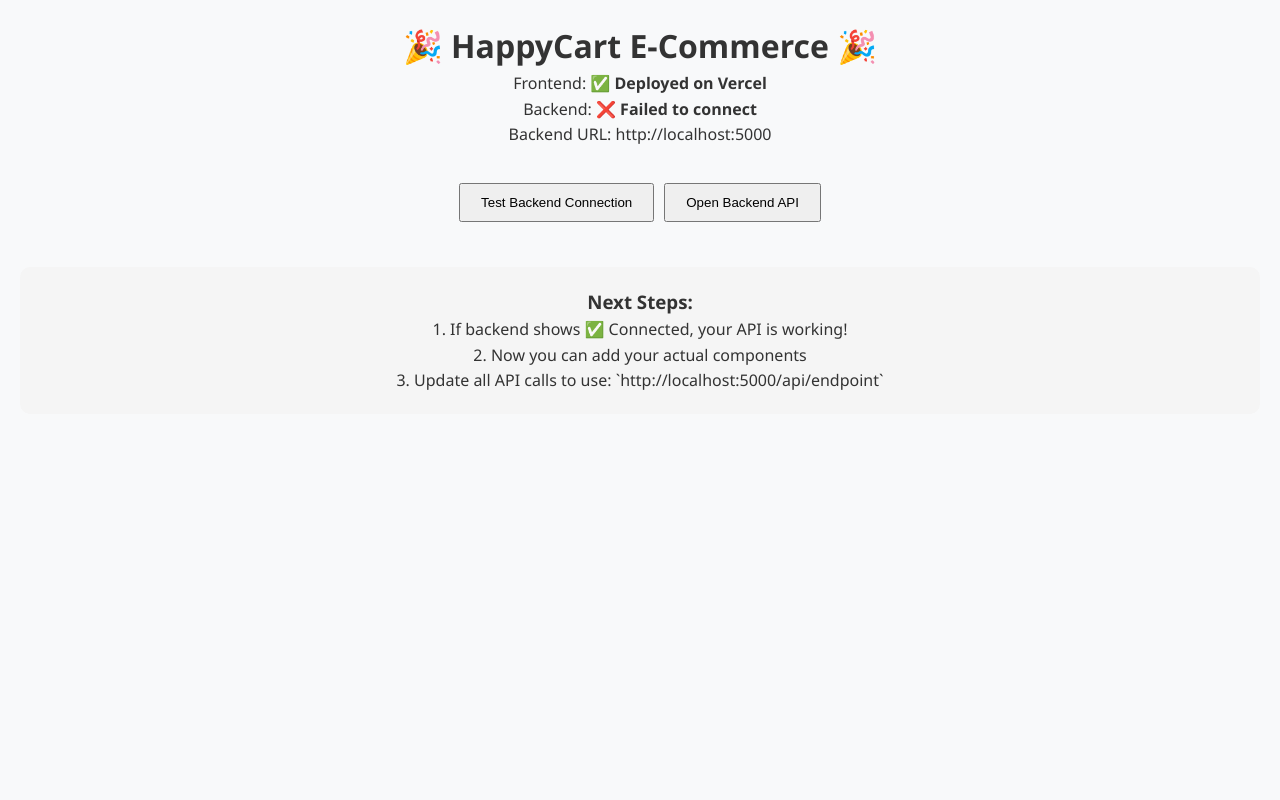
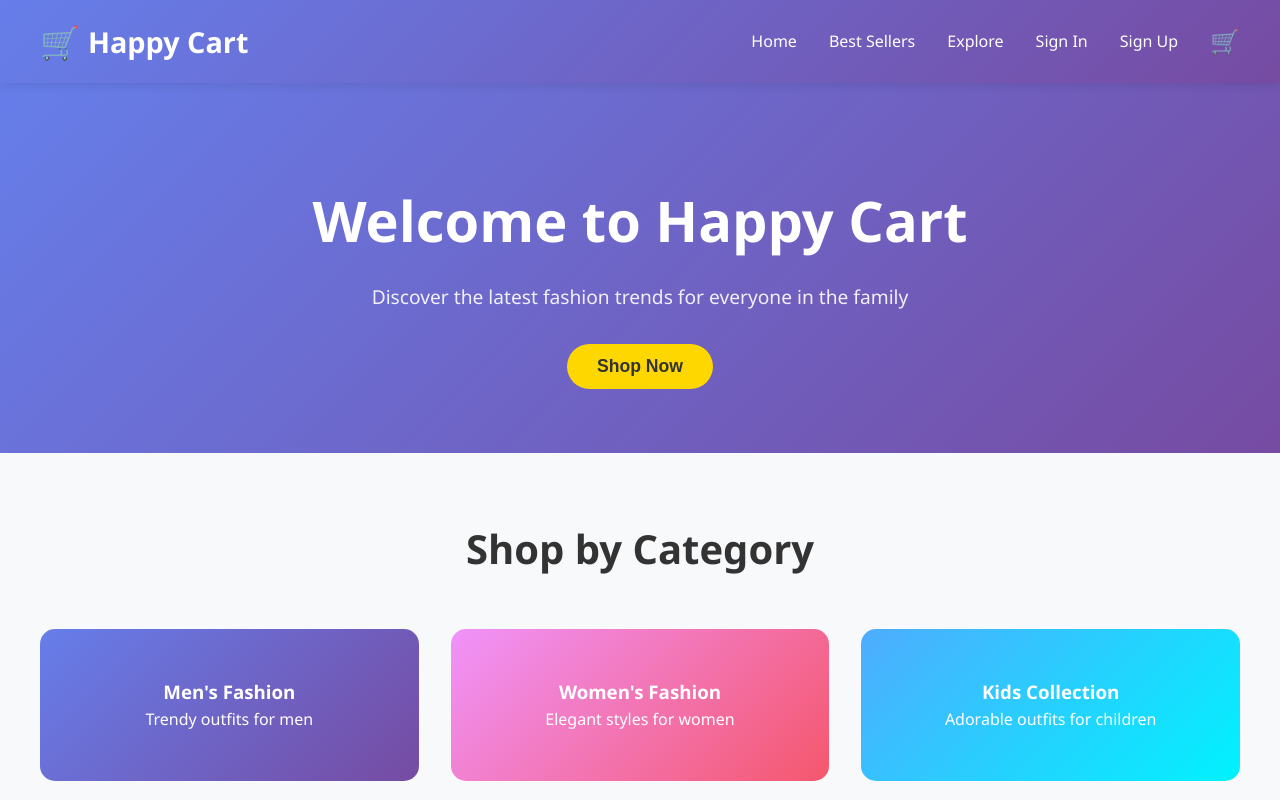
Before and after one commit to pskumar04/E-commerce-app, a React (Create React App) app in the folder client/: page / in a window 1280 px wide. Shown: the top 800 px of the page. Built offline with nearby package versions, Linux system fonts and the light colour scheme; no server answers.

Commit message:
Final Commit.

```diff
--- a/client/src/App.js
+++ b/client/src/App.js
@@ -1,70 +1,63 @@
-import React, { useState, useEffect } from 'react';
-import axios from 'axios';
+import React from 'react';
+import { BrowserRouter as Router, Routes, Route } from 'react-router-dom';
+import { ToastContainer } from 'react-toastify';
+import 'react-toastify/dist/ReactToastify.css';
+import './App.css';
+import CustomerProfile from './components/CustomerProfile';
+import ProductDetails from './components/ProductDetails';
+// import ProductDetail from './pages/ProductDetail';
+
 import config from './config';
-import './App.css';
+import Checkout from './pages/Checkout';
+import OrderSuccess from './pages/OrderSuccess';
+
+// Components
+import Navbar from './components/Navbar';
+import Footer from './components/Footer';
+
+// Pages
+import Home from './pages/Home';
+import Products from './pages/Products';
+import ProductDetail from './pages/ProductDetail';
+import Cart from './pages/Cart';
+import Login from './pages/Login';
+import Register from './pages/Register';
+import SupplierDashboard from './pages/SupplierDashboard';
+import CustomerOrders from './pages/CustomerOrders';
+
+// Context
+import { AuthProvider } from './context/AuthContext';
+import { CartProvider } from './context/CartContext';
 
 function App() {
-  const [backendStatus, setBackendStatus] = useState('checking...');
-  const [loading, setLoading] = useState(true);
-
-  useEffect(() => {
-    checkBackendConnection();
-  }, []);
-
-  const checkBackendConnection = async () => {
-    try {
-      const response = await axios.get(`${config.apiUrl}/api/health`);
-      setBackendStatus('✅ Connected');
-      console.log('Backend response:', response.data);
-    } catch (error) {
-      setBackendStatus('❌ Failed to connect');
-      console.error('Backend connection error:', error);
-    } finally {
-      setLoading(false);
-    }
-  };
-
-  if (loading) {
-    return (
-      <div className="App">
-        <div style={{ padding: '50px', textAlign: 'center' }}>
-          <h1>Loading HappyCart...</h1>
-        </div>
-      </div>
-    );
-  }
-
   return (
-    <div className="App">
-      <div style={{ padding: '20px', textAlign: 'center' }}>
-        <h1>🎉 HappyCart E-Commerce 🎉</h1>
-        <p>Frontend: <strong>✅ Deployed on Vercel</strong></p>
-        <p>Backend: <strong>{backendStatus}</strong></p>
-        <p>Backend URL: {config.apiUrl}</p>
-
-        <div style={{ marginTop: '30px' }}>
-          <button
-            onClick={checkBackendConnection}
-            style={{ padding: '10px 20px', margin: '5px' }}
-          >
-            Test Backend Connection
-          </button>
-          <button
-            onClick={() => window.open(config.apiUrl, '_blank')}
-            style={{ padding: '10px 20px', margin: '5px' }}
-          >
-            Open Backend API
-          </button>
-        </div>
-
-        <div style={{ marginTop: '40px', padding: '20px', backgroundColor: '#f5f5f5', borderRadius: '10px' }}>
-          <h3>Next Steps:</h3>
-          <p>1. If backend shows ✅ Connected, your API is working!</p>
-          <p>2. Now you can add your actual components</p>
-          <p>3. Update all API calls to use: `{`${config.apiUrl}/api/endpoint`}`</p>
-        </div>
-      </div>
-    </div>
+    <AuthProvider>
+      <CartProvider>
+        <Router>
+          <div className="App">
+            <Navbar />
+            <main>
+              <Routes>
+                <Route path="/" element={<Home />} />
+                <Route path="/products" element={<Products />} />
+                <Route path="/profile" element={<CustomerProfile />} />
+                <Route path="/login" element={<Login />} />
+                <Route path="/register" element={<Register />} />
+                <Route path="/product/:id" element={<ProductDetail />} />
+                <Route path="/product/:id" element={<ProductDetails />} />
+                <Route path="/cart" element={<Cart />} />
+                <Route path="/checkout" element={<Checkout />} />
+                <Route path="/order-success" element={<OrderSuccess />} />
+                <Route path="/supplier-dashboard" element={<SupplierDashboard />} />
+                <Route path="/my-orders" element={<CustomerOrders />} />
+              </Routes>
+            </main>
+            <Footer />
+            <ToastContainer position="bottom-right" />
+          </div>
+        </Router>
+      </CartProvider>
+    </AuthProvider>
   );
 }
 
```
